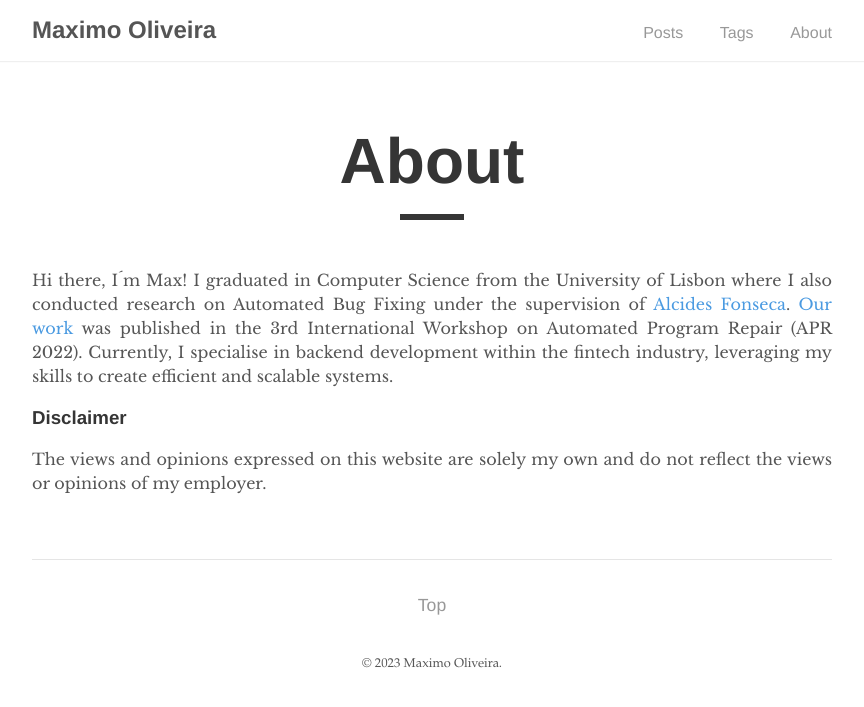
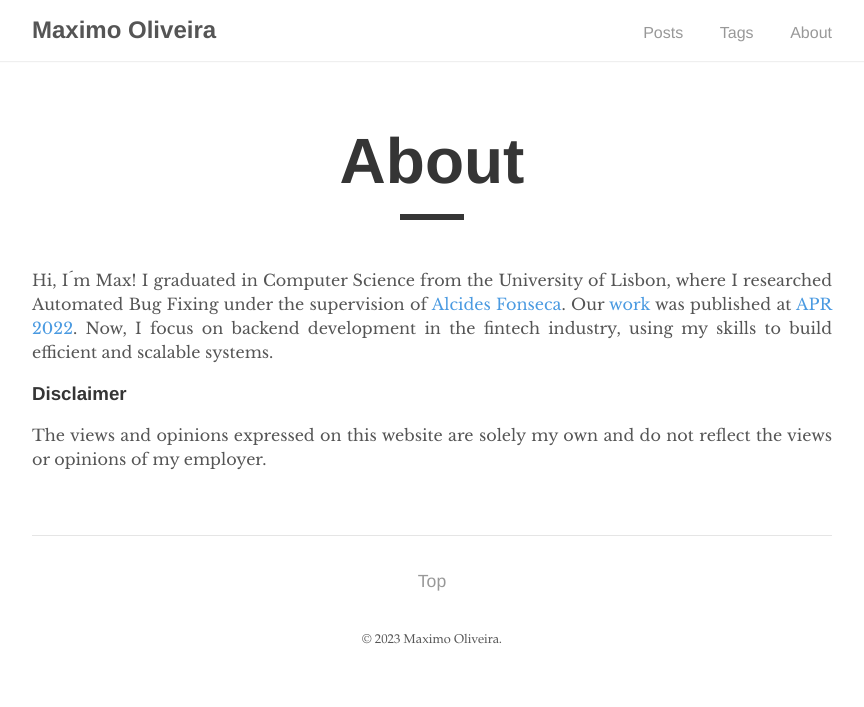
Before and after one commit to MaximoOliveira/MaximoOliveira.github.io, a Jekyll site: the page built from _pages/about.md, in a window 1280 px wide. Shown: the top 707 px of the page, without its empty margins (208-1072 px from the left). Built offline with Jekyll 4.4.1, drawn with Linux system fonts in a browser that asks for light colours.

Commit message:
first commit

```diff
--- a/_pages/about.md
+++ b/_pages/about.md
@@ -4,7 +4,7 @@ title: "About"
 permalink: /about/
 ---
 
-Hi there, I´m Max! I graduated in Computer Science from the University of Lisbon where I also conducted research on Automated Bug Fixing under the supervision of [Alcides Fonseca](https://alcidesfonseca.com/). [Our work](https://dl.acm.org/doi/10.1145/3524459.3527345) was published in the 3rd International Workshop on Automated Program Repair (APR 2022). Currently, I specialise in backend development within the fintech industry, leveraging my skills to create efficient and scalable systems.
+Hi, I´m Max! I graduated in Computer Science from the University of Lisbon, where I researched Automated Bug Fixing under the supervision of [Alcides Fonseca](https://alcidesfonseca.com/). Our [work](https://dl.acm.org/doi/10.1145/3524459.3527345) was published at [APR 2022](https://program-repair.org/workshop-2022/). Now, I focus on backend development in the fintech industry, using my skills to build efficient and scalable systems.
 
 ### Disclaimer
 The views and opinions expressed on this website are solely my own and do not reflect the views or opinions of my employer.
```
